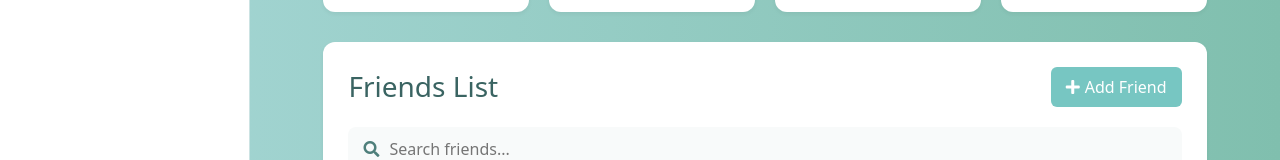
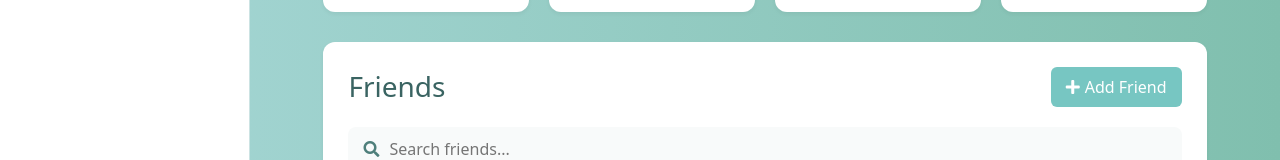
Before and after one commit to rohannair2022/301HealthProj, a React (Create React App) app in the folder frontend/super-heart/: page /dashboard in a window 1280 px wide. Shown: the part 386-546 px from the top of the page. Built offline with nearby package versions, Linux system fonts and the light colour scheme.

Commit message:
Change friends list header.

```diff
--- a/frontend/super-heart/src/components/Dashboard.jsx
+++ b/frontend/super-heart/src/components/Dashboard.jsx
@@ -115,7 +115,7 @@ const Dashboard = () => {
 
           <div className='friends-section'>
             <div className='section-header'>
-              <h3>Friends List</h3>
+              <h3>Friends</h3>
               <button className='add-friend-btn'>
                 <i className='fas fa-plus'></i> Add Friend
               </button>
```
